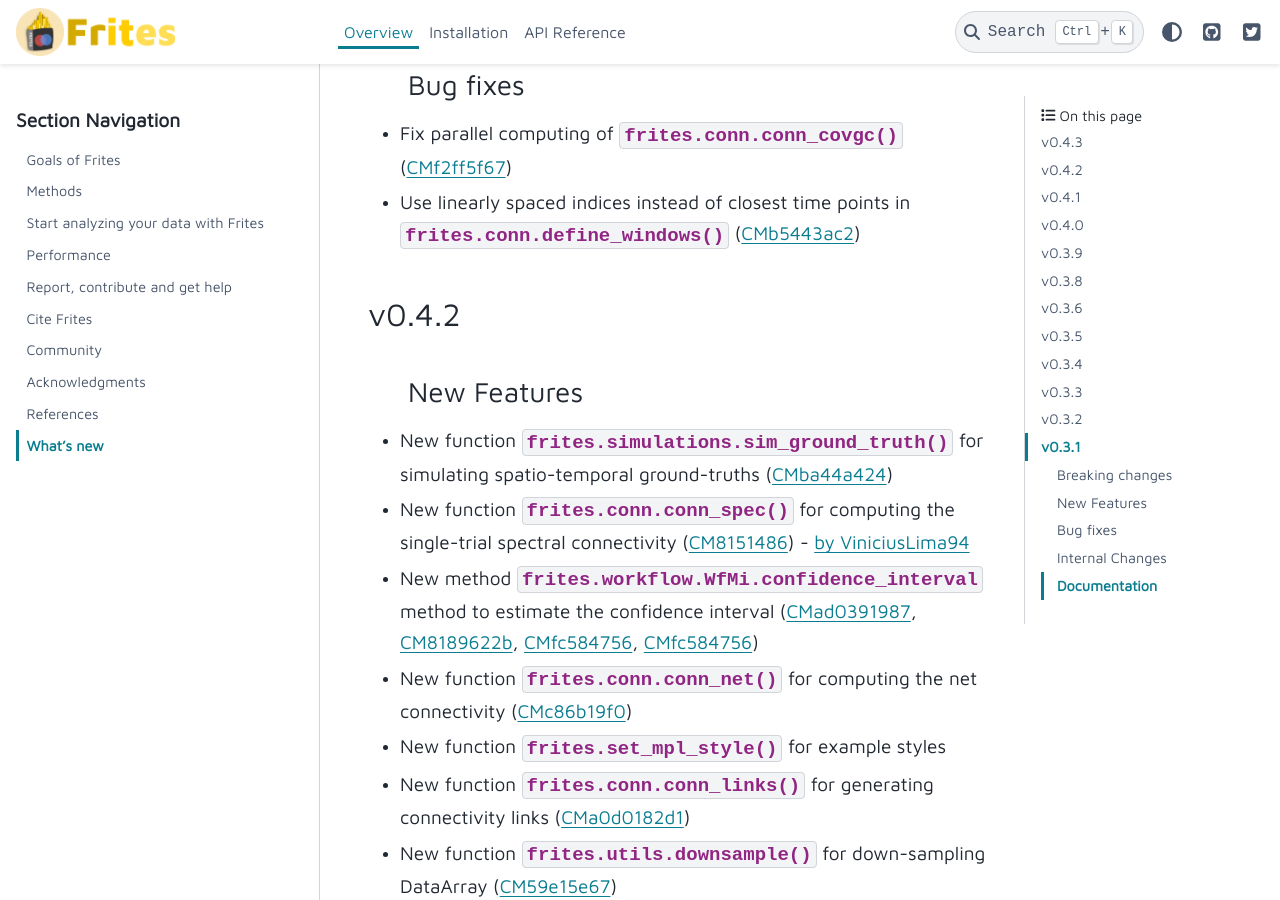
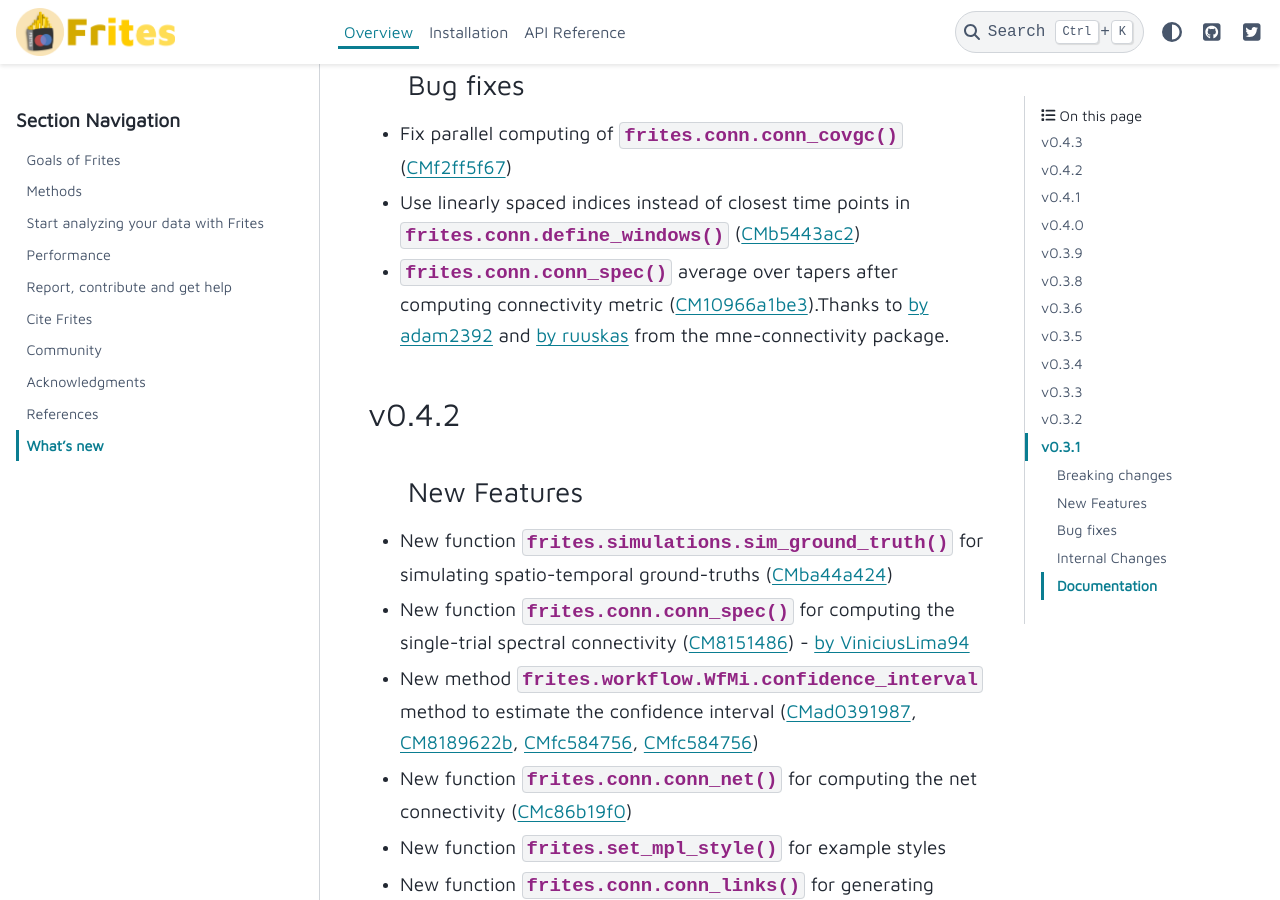
Before and after one commit to brainets/frites, a Sphinx documentation site: the page built from docs/source/overview/ovw_whatsnew.rst, in a window 1280 px wide and 900 px high, scrolled down 808 px. Built offline with Sphinx 7.4.7 and the PyData theme 0.15.4, drawn with Linux system fonts in a browser that asks for light colours; pages that are not in the unit, such as notebooks, are missing from menus.

Commit message:
Update whatsnew

```diff
--- a/docs/source/overview/ovw_whatsnew.rst
+++ b/docs/source/overview/ovw_whatsnew.rst
@@ -18,6 +18,7 @@ Bug fixes
 +++++++++
 * Fix parallel computing of :func:`frites.conn.conn_covgc` (:commit:`f2ff5f67`)
 * Use linearly spaced indices instead of closest time points in :func:`frites.conn.define_windows` (:commit:`b5443ac2`)
+* :func:`frites.conn.conn_spec` average over tapers after computing connectivity metric (:commit:`10966a1be3`).Thanks to :author:`adam2392` and :author:`ruuskas` from the mne-connectivity package.
 
 v0.4.2
 ------
```
